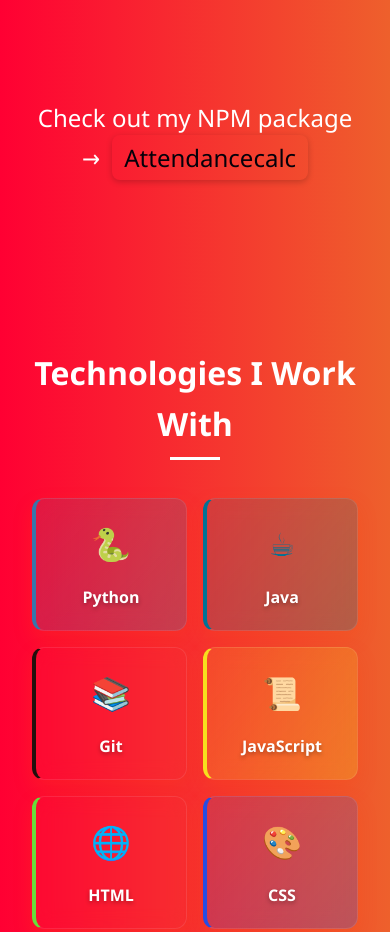
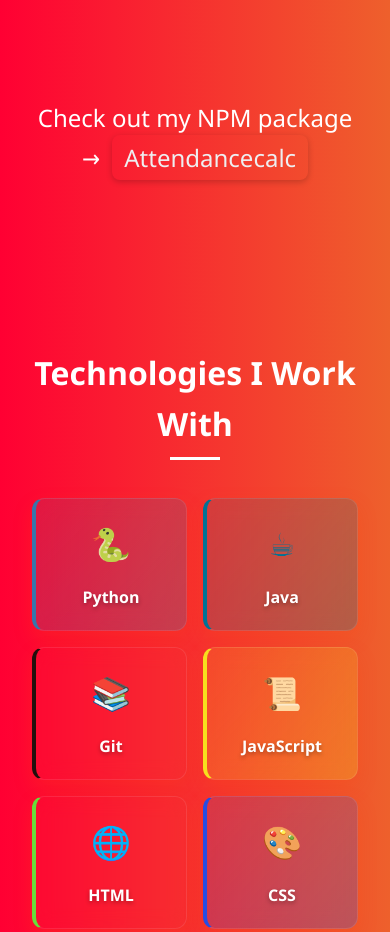
Before and after one commit to adarshanrai/Sem3, a React (Vite) app in the folder vite-project/: page / in a window 390 px wide. Shown: the part 1100-2032 px from the top of the page. Built offline with nearby package versions, Linux system fonts and the light colour scheme.

Commit message:
Updated components, removed new.jsx, and tweaked config (dark mode + mobile menu fixes)

```diff
--- a/vite-project/src/components/About.css
+++ b/vite-project/src/components/About.css
@@ -86,7 +86,7 @@
 
 .npm-package a {
   background: 0 2px 6px rgba(24, 16, 12, 0.2);
-  color: rgb(4, 1, 10);
+  color: rgb(238, 238, 240);
   padding: 6px 12px;
   margin-top: 10px;
   margin-left: 6px;
@@ -99,7 +99,7 @@
 }
 
 .npm-package a:hover {
-  background: white;
+  background: rgb(240, 103, 5);
   transform: translateY(-2px);
   box-shadow: 0 4px 10px rgba(0,0,0,0.3);
 }
```
Also changed, not shown: vite-project/src/new.jsx (added), 2 other files (tests, documents, lock files or other folders).
